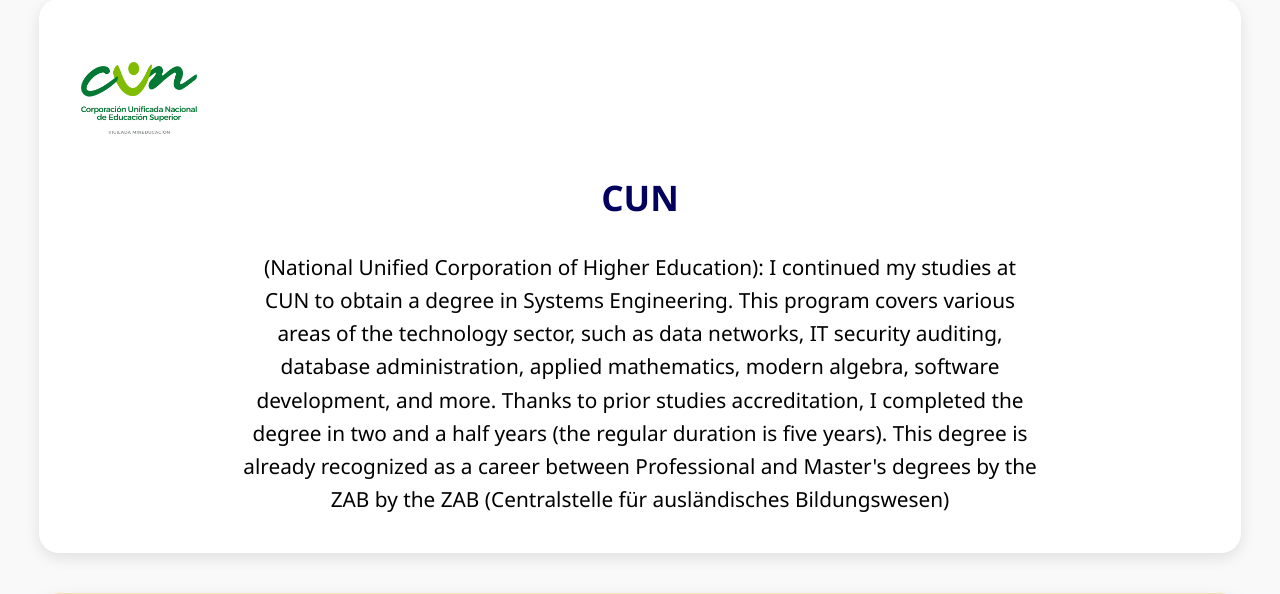
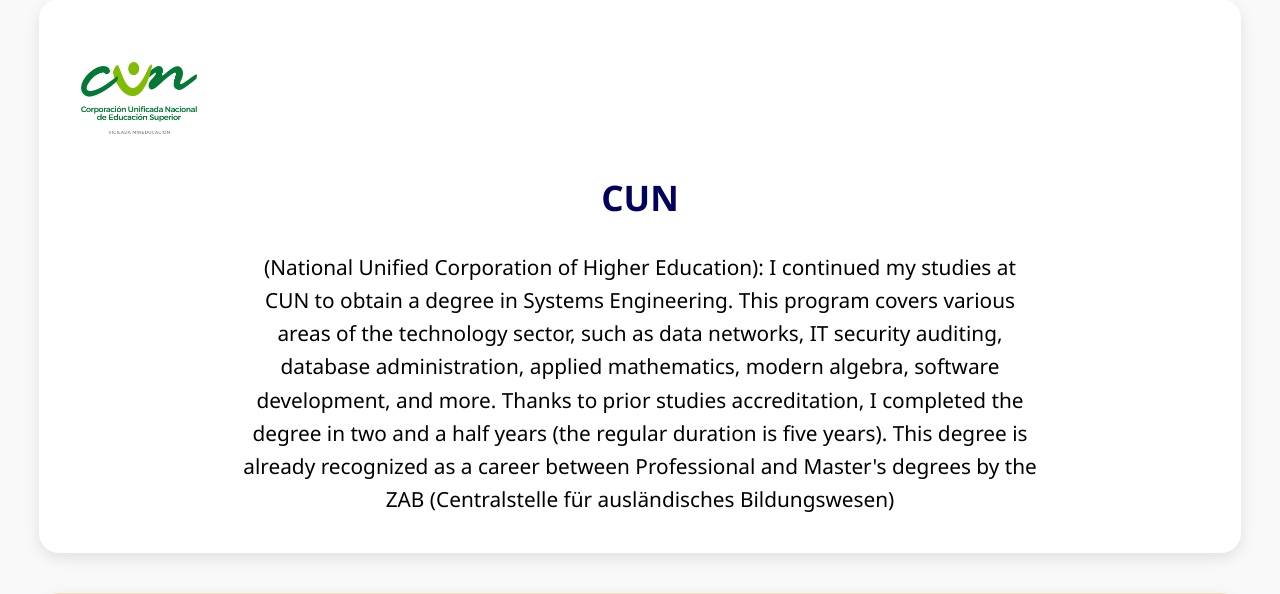
Before and after one commit to William0814/Meine_CV, a Django app: page /studies/ in a window 1280 px wide. Shown: the part 725-1319 px from the top of the page. Run offline with Django 5.2, Linux system fonts and the light colour scheme.

Commit message:
Change the text of studies section1

```diff
--- a/portafolio/templates/portafolio/studies.html
+++ b/portafolio/templates/portafolio/studies.html
@@ -30,8 +30,8 @@
     auditing, database administration, applied mathematics, modern algebra,
     software development, and more. Thanks to prior studies accreditation, I
     completed the degree in two and a half years (the regular duration is five
-    years). This degree is already recognized as a career between Professional and Master's degrees by the ZAB by the ZAB (Centralstelle
-    für ausländisches Bildungswesen)
+    years). This degree is already recognized as a career between Professional
+    and Master's degrees by the ZAB (Centralstelle für ausländisches Bildungswesen)
   </p>
 </section>
 <section class="unir">
```
